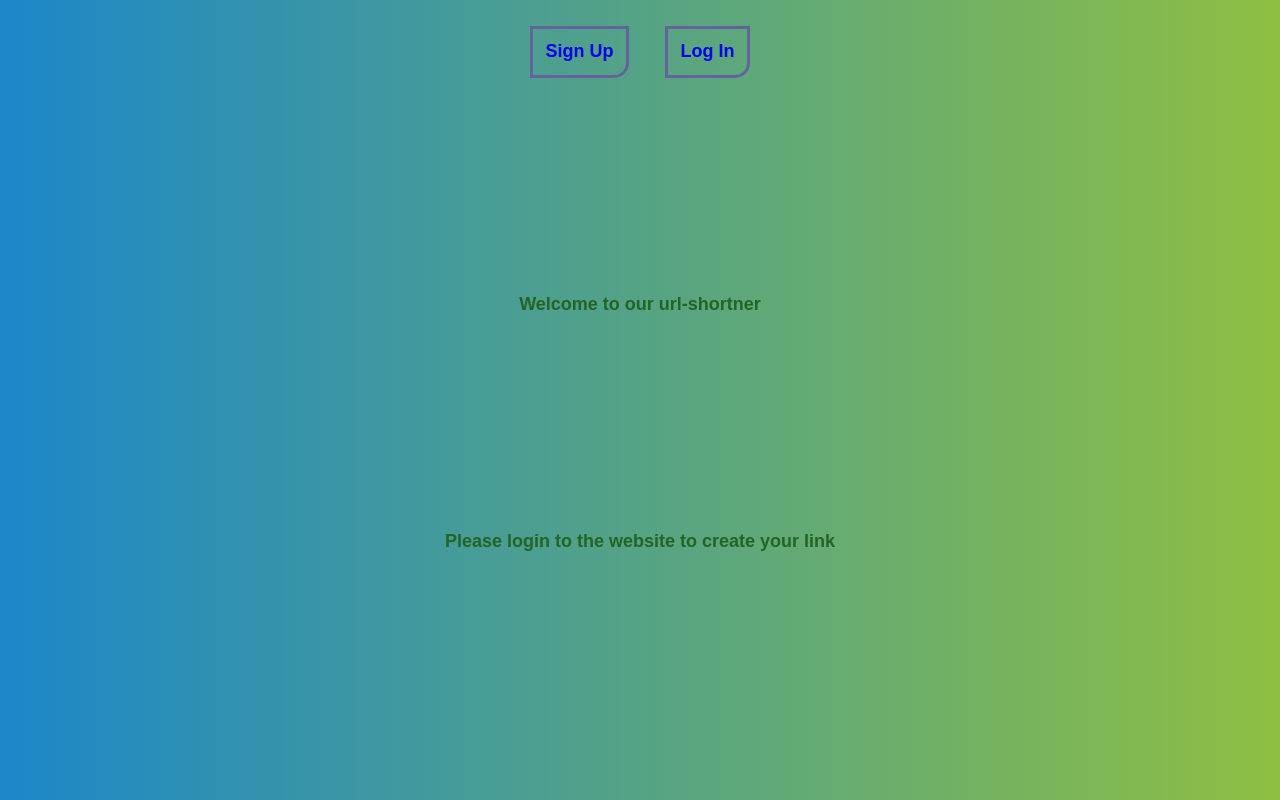
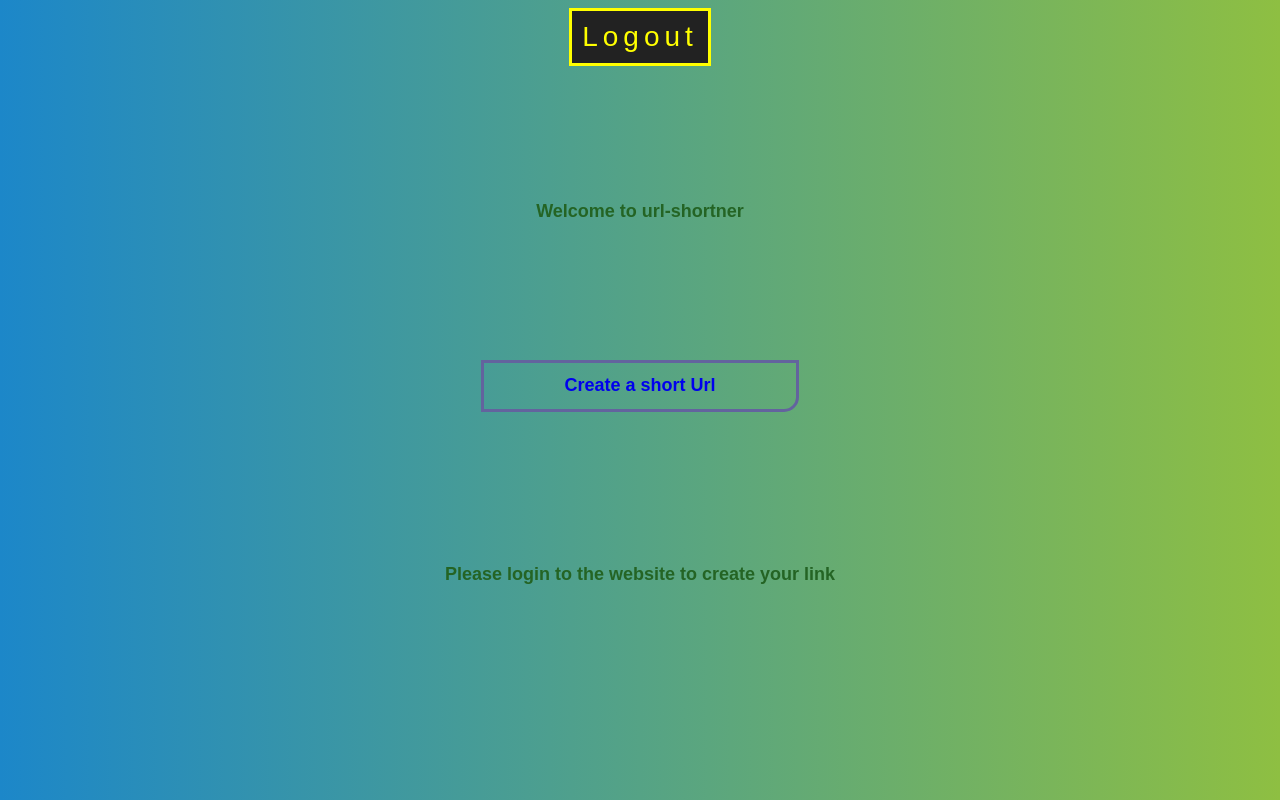
Before and after one commit to faisal-kn/urlshortnerclient, a React (Create React App) app: page /home in a window 1280 px wide. Built offline with nearby package versions, Linux system fonts and the light colour scheme; a web font is replaced by a local one.

Commit message:
Added context

```diff
--- a/src/App.js
+++ b/src/App.js
@@ -4,10 +4,15 @@ import Home from "./pages/Home";
 import Login from "./pages/Login";
 import Signup from "./pages/Signup";
 import UrlForm from "./pages/UrlForm";
+import AuthContext from "./context/auth-context";
 
 const App = () => {
   return (
-    <>
+    <AuthContext.Provider
+      value={{
+        isLoggedIn: true,
+      }}
+    >
       <Route path="/" exact>
         <Redirect to="/home"></Redirect>
       </Route>
@@ -20,10 +25,10 @@ const App = () => {
       <Route path="/signup">
         <Signup />
       </Route>
-      <Route path="/check">
+      <Route path="/short">
         <UrlForm />
       </Route>
-    </>
+    </AuthContext.Provider>
   );
 };
 
--- /dev/null
+++ b/src/context/auth-context.js
@@ -0,0 +1,7 @@
+import React from "react";
+
+const AuthContext = React.createContext({
+  isLoggedIn: false,
+});
+
+export default AuthContext;
--- a/src/pages/Home.js
+++ b/src/pages/Home.js
@@ -1,14 +1,30 @@
 import React from "react";
 import { NavLink } from "react-router-dom";
 import classes from "./Home.module.css";
+import AuthContext from "../context/auth-context";
 
-const home = () => {
+const Home = () => {
+  const ctx = React.useContext(AuthContext);
   return (
     <div className={classes.container}>
-      <NavLink to="/login">Sign Up</NavLink>
-      <NavLink to="/signup">Log In</NavLink>
+      {!ctx.isLoggedIn && (
+        <NavLink to="/login" className={classes.small}>
+          Sign Up
+        </NavLink>
+      )}
+      {!ctx.isLoggedIn && (
+        <NavLink to="/signup" className={classes.small}>
+          Log In
+        </NavLink>
+      )}
+      {ctx.isLoggedIn && <button className={classes.btn}>Logout</button>}
       <div className={classes.cont}>
-        <p>Welcome to our url-shortner</p>
+        <p>Welcome to url-shortner</p>
+        {ctx.isLoggedIn && (
+          <NavLink to="/short" className={classes.link}>
+            Create a short Url
+          </NavLink>
+        )}
         <p className={classes.middle}>
           Please login to the website to create your link
         </p>
@@ -17,4 +33,4 @@ const home = () => {
   );
 };
 
-export default home;
+export default Home;
--- a/src/pages/Home.module.css
+++ b/src/pages/Home.module.css
@@ -4,7 +4,7 @@
   text-align: center;
 }
 
-.container a {
+.small {
   display: inline-block;
   text-decoration: none;
   padding: 0.8rem;
@@ -14,7 +14,7 @@
   transition: all 0.3s ease-in;
 }
 
-.container a:hover {
+.small:hover {
   background-color: rgb(100, 108, 212);
   border-radius: 45px;
   margin-top: 1.2rem;
@@ -27,7 +27,86 @@ p {
 .cont {
   display: flex;
   height: 80vh;
+  margin: auto;
   flex-direction: column;
   justify-content: space-evenly;
-  overflow-y:hidden;
+  overflow-y: hidden;
+  align-items: center;
 }
+
+.link {
+  display: inline-block;
+  text-decoration: none;
+  padding: 0.8rem 5rem;
+  margin: 1.1rem;
+  border: 3px solid rgb(99, 99, 158);
+  border-radius: 0 0 15px 0;
+  transition: all 0.3s ease-in;
+}
+
+.link:hover {
+  background-color: rgb(100, 108, 212);
+  border-radius: 45px;
+  margin-top: 1.2rem;
+}
+
+.btn {
+  margin: 0px 50px;
+  text-decoration: none;
+  border: 3px solid yellow;
+  color: transparent;
+  padding: 10px 10px;
+  font-size: 28px;
+  font-family: sans-serif;
+  letter-spacing: 5px;
+  transition: all 0.5s;
+  position: relative;
+}
+.btn:before {
+  content: "Logout";
+  display: flex;
+  justify-content: center;
+  align-items: center;
+  color: yellow;
+  background: rgb(34, 34, 34);
+  font-size: 28px;
+  top: 0;
+  left: 100%;
+  font-family: sans-serif;
+  letter-spacing: 5px;
+  transition: all 1s;
+  height: 100%;
+  width: 100%;
+  position: absolute;
+  transform: scale(0) rotatey(0);
+  opacity: 0;
+}
+.btn:hover:before {
+  transform: scale(1) rotatey(360deg);
+  left: 0;
+  opacity: 1;
+}
+.btn:after {
+  content: "Logout";
+  display: flex;
+  justify-content: center;
+  align-items: center;
+  color: yellow;
+  background: rgb(34, 34, 34);
+  font-size: 28px;
+  top: 0;
+  left: 0;
+  font-family: sans-serif;
+  letter-spacing: 5px;
+  transition: all 1s;
+  height: 100%;
+  width: 100%;
+  position: absolute;
+  transform: scale(1) rotatey(0);
+  opacity: 1;
+}
+.btn:hover:after {
+  transform: scale(0) rotatey(360deg);
+  left: -100%;
+  opacity: 0;
+}
```
